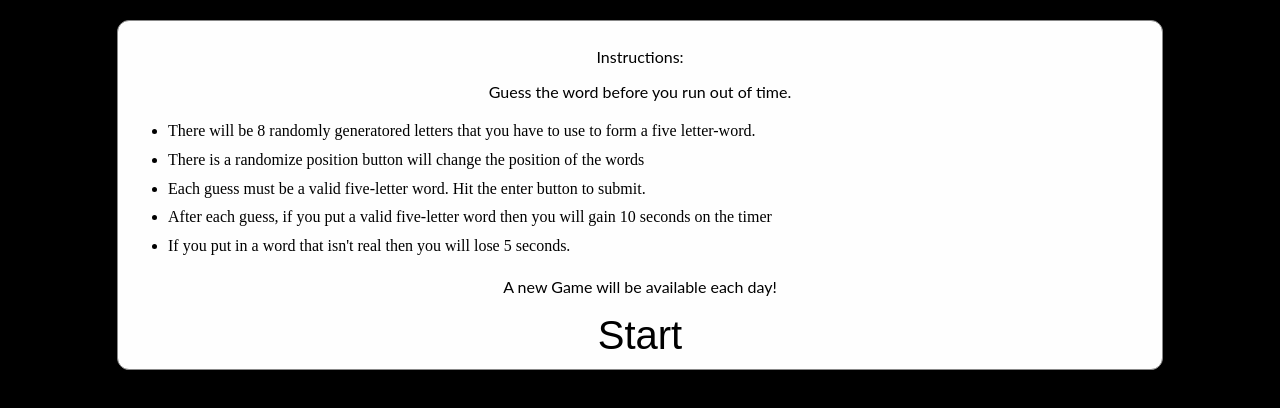
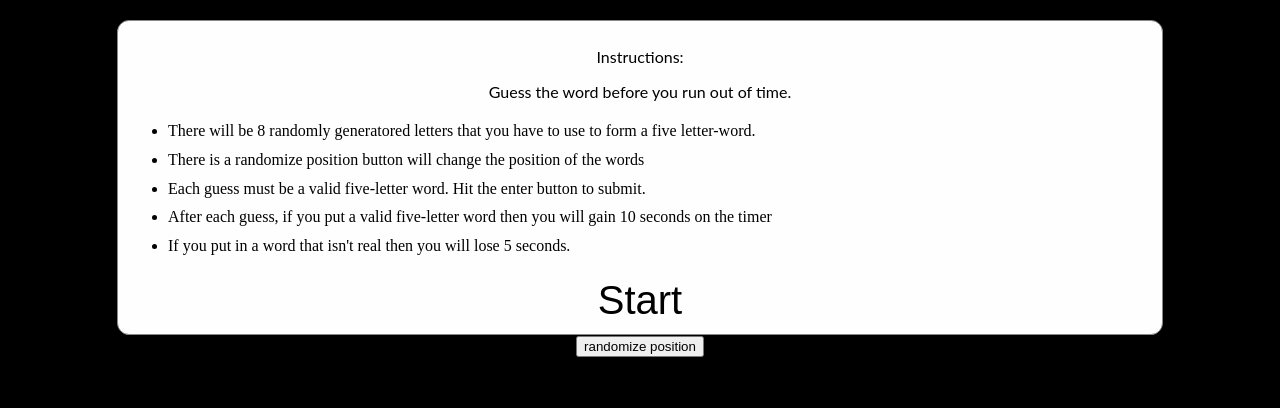
Before and after one commit to kareemIt/Next-Wordle, a React (Create React App) app: page / in a window 1280 px wide. Shown: the top 408 px of the page. Built offline with nearby package versions, Linux system fonts and the light colour scheme.

Commit message:
cleaning up instructions and game end

```diff
--- a/src/components/GameEnd.js
+++ b/src/components/GameEnd.js
@@ -10,12 +10,13 @@ const GameEnd = ({ endScreen, results, currentRound, setRestart }) => {
       <div className="modal-game-end">
         <p>Game Over</p>
         <p>Round:{currentRound - 1}</p>
-        <p>Statisitcs:</p>
+        <p>Statisitcs</p>
         <div className="results">
           {results.map((round, index) => (
             <div>{round}</div>
           ))}
         </div>
+        <br />
         <button onClick={reStart}>Restart</button>
       </div>
     </div>
--- a/src/components/Instructions.js
+++ b/src/components/Instructions.js
@@ -31,11 +31,9 @@ const Instructions = ({ setStartScreen }) => {
             gain 10 seconds on the timer
           </li>
           <li>
-          If you put in a word that isn't real
-            then you will lose 5 seconds.
-            </li>
+            If you put in a word that isn't real then you will lose 5 seconds.
+          </li>
         </ul>
-        <p>A new Game will be available each day!</p>
         <button className="close-button" onClick={onClick}>
           Start
         </button>
```
